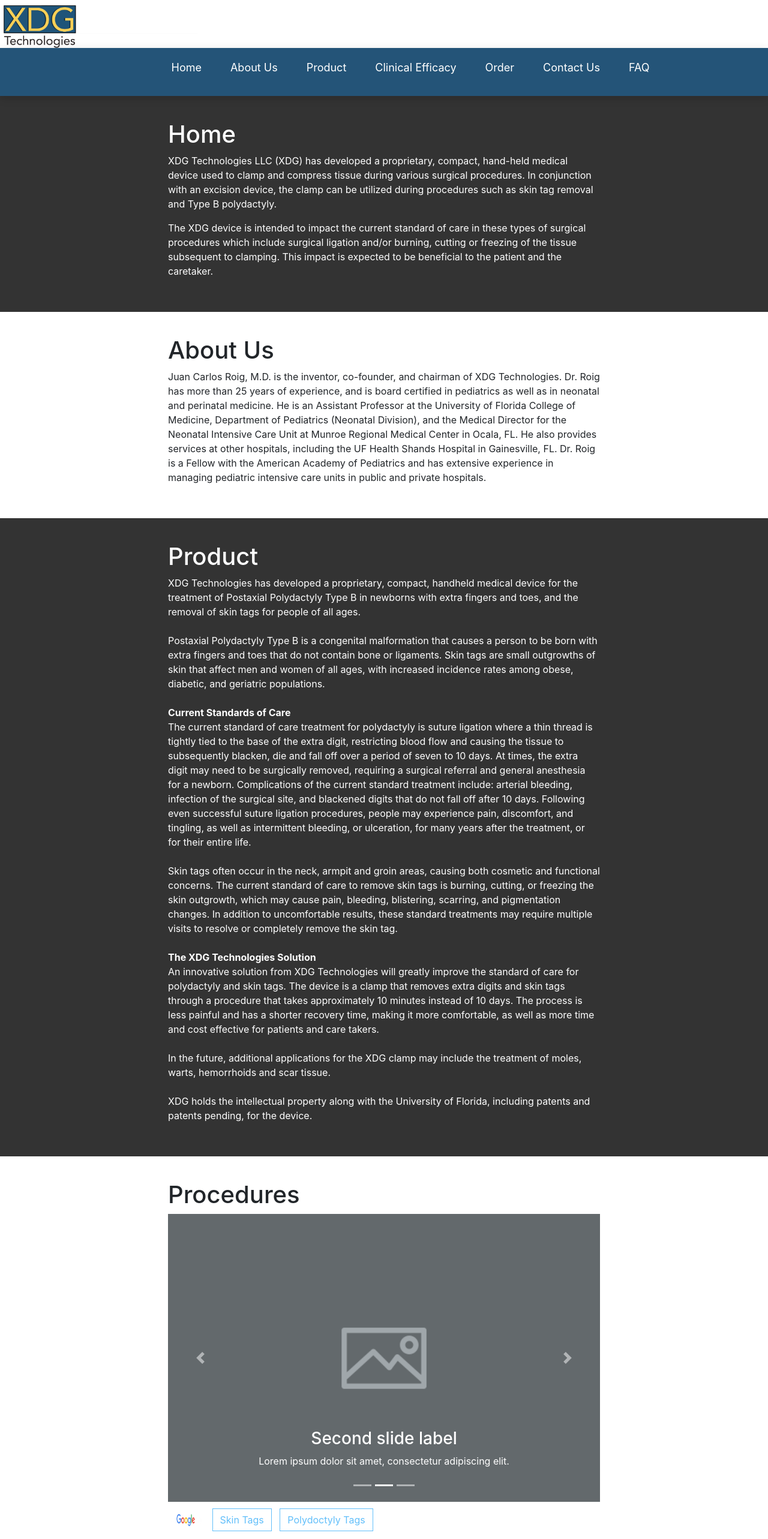
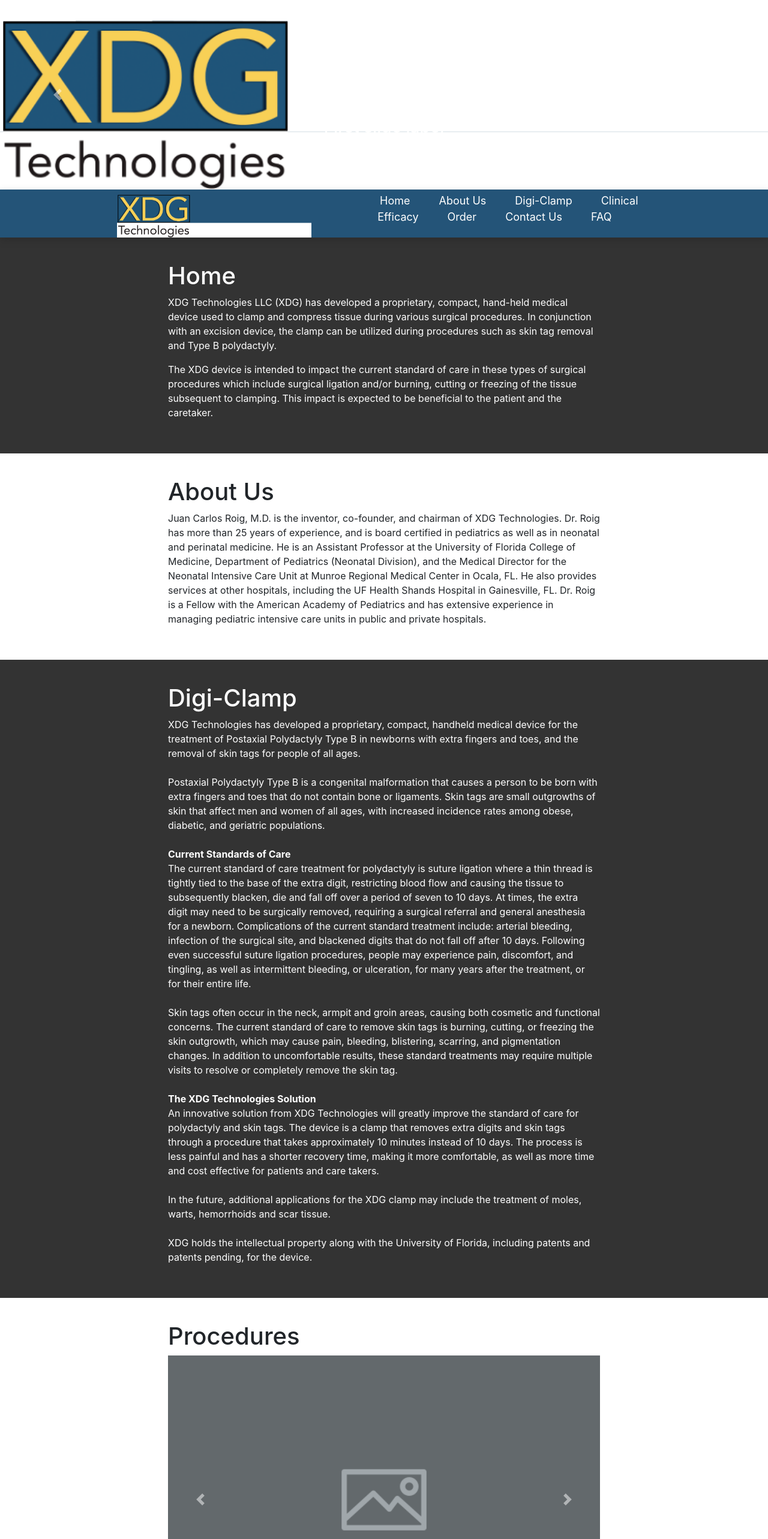
Before and after one commit to CEN30315A/Site, a React (Create React App) app: page / in a window 1280 px wide. Shown: the top 2566 px of the page at 60% size. Built offline with nearby package versions, Linux system fonts and the light colour scheme.

Commit message:
Updated button color scheme to match

```diff
--- a/src/App.css
+++ b/src/App.css
@@ -40,8 +40,6 @@
   padding-left: 20%;
 }
 
-
-
 :root {
   --off-white: #fafafa;
 }
@@ -56,24 +54,19 @@
 }
 /*#245478 */
 .header{
-   background-color:white   ;
+  background-color:white   ;
   position: sticky;
   top: 0px;
-  width: 100%;
-  height: 80px;
-  z-index: 1000;
+  width: auto;
+  height: auto;
+  z-index: -1;
   box-shadow: 0 4px 14px 0 rgba(0, 0, 0, 0.15);
 }
 
-.head-logo{
-    height: 80px;
-    float: left;
-    padding-left: 5px;
-}
-
 .nav-logo {
-  height: 60px;
-  width: 60px;
+  height: 80px;
+  float: left;
+  padding-left: 5px;
 }
 
 .nav-logo:hover {
@@ -107,6 +100,7 @@
 }
 
 .section {
+  background: white;
 }
 
 .section-dark {
@@ -118,22 +112,20 @@
   max-width: 800px;
   margin: 0 auto;
   padding: 40px;
-   text-align: left;
+  text-align: left;
 }
 
 .btn-outline-primary {
-  border-color: #62BFFA !important;
-  border-radius: 0 !important;
-  color: #62BFFA !important;
+  border-color: #245478 !important;
+  color: #245478 !important;
 }
 
 .btn-outline-primary:active, .btn-outline-primary:visited {
-  border-color: #62BFFA !important;
-  border-radius: 0 !important;
-  color: white !important;
+  border-color: #245478 !important;
+  color: #F6D058 !important;
 }
 
 .btn-outline-primary:hover {
-  background-color: #62BFFA !important;
-  color: white !important;
+  background-color: #245478 !important;
+  color: #F6D058 !important;
 }
--- a/src/App.js
+++ b/src/App.js
@@ -32,7 +32,7 @@
         />
 
         <Product
-          title="Product"
+          title="Digi-Clamp"
           dark={index++ % 2 === 0}
           id={"section" + index}
         />
@@ -58,7 +58,7 @@
           id={"section" + index}
         />
         <FaqSection
-           questAns = {data.faq}
+          questAns = {data.faq}
         /><br/>
       </div>
   );
--- a/src/components/FaqSection.js
+++ b/src/components/FaqSection.js
@@ -3,7 +3,7 @@
 
 export default function FaqSection(props) {
   const {questAns} = props
-  return <div>
+  return <div className="section">
   {questAns.map(obj => <Faq questAn = {obj} key={obj.id}/>)}
   </div>;
 }
--- a/src/components/Header.js
+++ b/src/components/Header.js
@@ -1,6 +1,7 @@
 import React, { Component } from "react";
 import logo from "../xdg_header_mod.svg";
 import {animateScroll as scroll } from "react-scroll";
+import Carousel from 'react-bootstrap/Carousel';
 
 export default class Header extends Component {
   scrollToTop = () => {
@@ -9,17 +10,21 @@
 
   render() {
     return (
-      <nav className="header" id="header">
-        <div className="nav-content">
-          <img
-            src={logo}
-            className="head-logo"
-            alt="Logo"
-            onClick={this.scrollToTop}
-          />
-
-        </div>
-      </nav>
+      <div className="header">
+         <Carousel>
+          <Carousel.Item>
+            <img
+              className="d-block w-100"
+              src= {logo}
+              alt="First slide"
+            />
+            <Carousel.Caption>
+              <h3>First slide label</h3>
+              <p>Nulla vitae elit libero, a pharetra augue mollis interdum.</p>
+            </Carousel.Caption>
+          </Carousel.Item>
+        </Carousel>
+      </div>
     );
   }
 }
--- a/src/components/Navbar.js
+++ b/src/components/Navbar.js
@@ -1,4 +1,5 @@
 import React, { Component } from "react";
+import logo from "../xdg_header_mod.svg";
 import { Link, animateScroll as scroll } from "react-scroll";
 
 export default class Navbar extends Component {
@@ -10,7 +11,12 @@
     return (
       <nav className="nav" id="navbar">
         <div className="nav-content">
-
+        <img
+            src={logo}
+            className="nav-logo"
+            alt="Logo"
+            onClick={this.scrollToTop}
+          />
           <ul className="nav-items">
             <li className="nav-item">
               <Link
@@ -45,7 +51,7 @@
                 offset={-70}
                 duration={500}
               >
-                Product
+                Digi-Clamp
               </Link>
             </li>
             <li className="nav-item">
--- a/src/components/Order.js
+++ b/src/components/Order.js
@@ -1,15 +1,12 @@
 import React from "react";
+import OrderForm from './OrderForm';
 
 export default function Order({ title, dark, id }) {
   return (
     <div className={"section" + (dark ? " section-dark" : "")}>
       <div className="section-content" id={id}>
         <h1>{title}</h1>
-        <button class="btn btn-outline-primary" type="button">
-          <i class="fa fa-shopping-cart"></i>
-          &nbsp;
-          Order
-        </button>
+        <OrderForm />
         <p></p>
       </div>
     </div>
--- /dev/null
+++ b/src/components/OrderForm.js
@@ -0,0 +1,89 @@
+import React, { Component } from 'react'
+import * as ReactBootstrap from 'react-bootstrap';
+
+class OrderForm extends Component {
+	constructor(props, context) {
+		super(props, context);
+
+		this.handleShow = this.handleShow.bind(this);
+		this.handleClose = this.handleClose.bind(this);
+
+		this.state = {
+			show: false,
+		};
+	}
+
+	handleClose() {
+		this.setState({ show: false });
+	}
+
+	handleShow() {
+		this.setState({ show: true });
+	}
+
+	render() {
+		return (
+            <div>
+                <button class="btn btn-outline-primary" type="button" onClick={this.handleShow}>
+                    <i class="fa fa-shopping-cart"></i>
+                    &nbsp;
+                    Purchase Digi-Clamp
+                </button>
+                <ReactBootstrap.Modal show={this.state.show} onHide={this.handleClose}>
+                    <ReactBootstrap.Modal.Header closeButton>
+                        <ReactBootstrap.Modal.Title>
+                            Order Form
+                        </ReactBootstrap.Modal.Title>
+                    </ReactBootstrap.Modal.Header>
+                    <ReactBootstrap.Modal.Body>
+                    <form>
+					<input
+                        type = "text"
+                        placeholder = "Code"
+                        ref={ (code) => this.code = code }
+					/>
+				</form>
+				<form>
+					<input
+                        type="text"
+                        placeholder="Name"
+                        ref = { (name) => this.name = name }
+					/>
+				</form>
+				<form>
+					<input
+                        type = "text"
+                        placeholder = "Latitude"
+                        ref = { (latitude) => this.latitude = latitude }
+					/>
+				</form>
+				<form>
+					<input
+                        type = "text"
+                        placeholder = "Longitude"
+                        ref = { (longitude) => this.longitude = longitude }
+					/>
+				</form>
+				<form>
+					<input
+                        type = "text"
+                        placeholder = "Address"
+                        ref = { (address) => this.address = address }
+					/>
+				</form>
+                    </ReactBootstrap.Modal.Body>
+                    <ReactBootstrap.Modal.Footer>
+                        <button class="btn btn-outline-primary" onClick={this.handleClose}>
+                            Cancel
+                        </button>
+                        <button class="btn btn-outline-primary">
+                            Checkout
+                        </button>
+                    </ReactBootstrap.Modal.Footer>
+                </ReactBootstrap.Modal>
+            </div>
+		);
+	}
+}
+
+export default OrderForm;
--- a/src/components/ProductImages.js
+++ b/src/components/ProductImages.js
@@ -27,7 +27,7 @@
 
 	render() {
 		return (
-            <div className="section-light">
+            <div className="section">
                 <div className="section-content">
                     <h1>Procedures</h1>
                      <Carousel>
```
